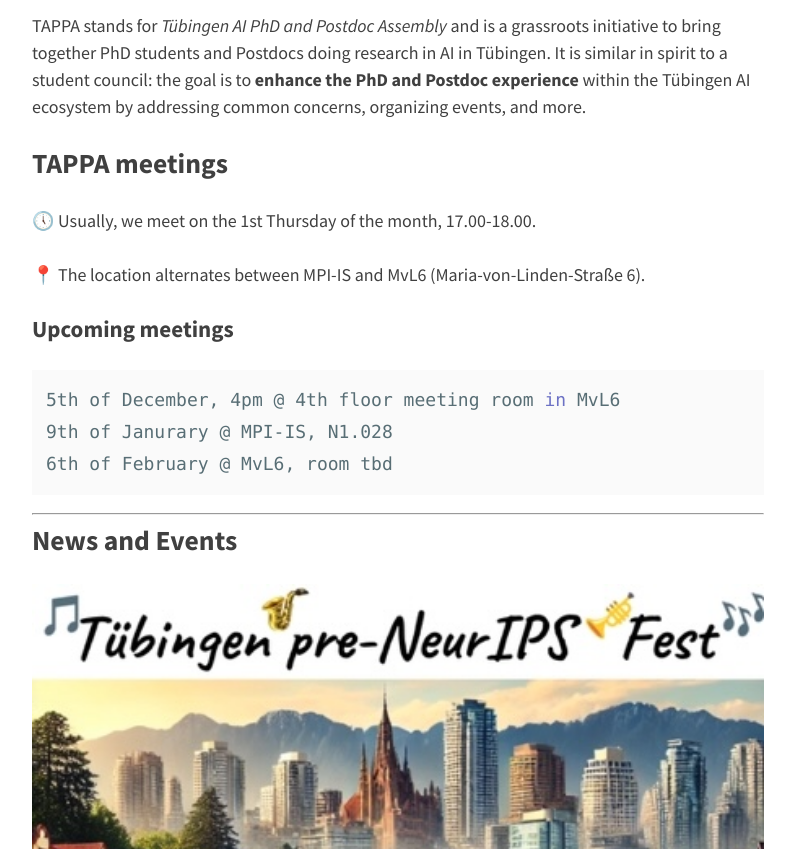
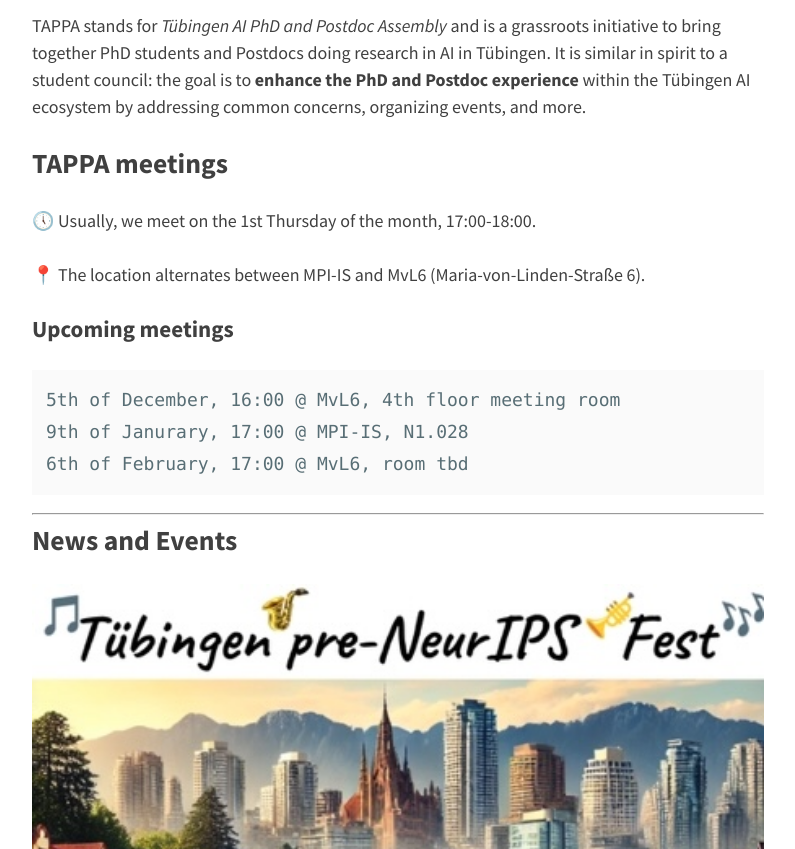
Before and after one commit to tappa-org/tappa-org.github.io, a Jekyll site: the page built from index.md, in a window 1280 px wide and 900 px high, scrolled down 1129 px, cut to the strip 51-900 px from the top of the window. Shown: the whole strip, without its empty margins (242-1037 px from the left). Built offline with Jekyll 4.4.1, drawn with Linux system fonts in a browser that asks for light colours; nearby versions of some CDN libraries; emoji names are drawn with the system emoji font.

Commit message:
uniform style for meeting info

```diff
--- a/index.md
+++ b/index.md
@@ -21,16 +21,16 @@ the Tübingen AI ecosystem by addressing common concerns, organizing events, and
 
 ## TAPPA meetings
 
-:clock5: Usually, we meet on the 1st Thursday of the month, 17.00-18.00.
+:clock5: Usually, we meet on the 1st Thursday of the month, 17:00-18:00.
 
 :round_pushpin: The location alternates between MPI-IS and MvL6 (Maria-von-Linden-Straße 6).
 
 
 ### Upcoming meetings
 {% highlight bash%}
-5th of December, 4pm @ 4th floor meeting room in MvL6
-9th of Janurary @ MPI-IS, N1.028
-6th of February @ MvL6, room tbd
+5th of December, 16:00 @ MvL6, 4th floor meeting room
+9th of Janurary, 17:00 @ MPI-IS, N1.028
+6th of February, 17:00 @ MvL6, room tbd
 {% endhighlight %}
 
 ---
```
